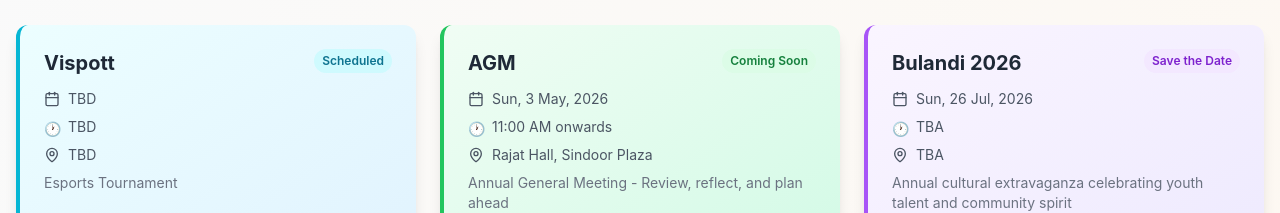
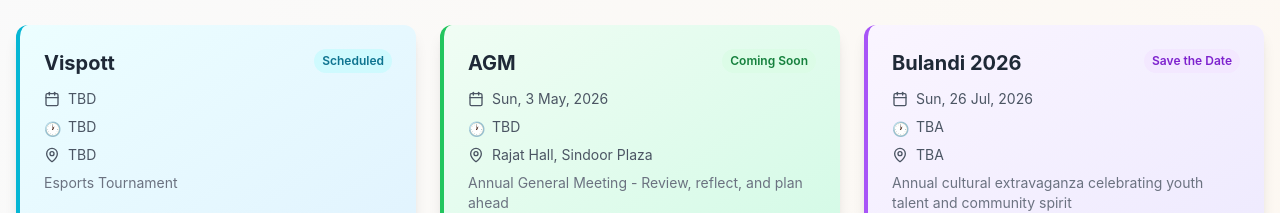
Before and after one commit to smymchennai-cloud/smymchennai, a React (Create React App) app: page / in a window 1280 px wide. Shown: the part 1783-1996 px from the top of the page. Built offline with nearby package versions, Linux system fonts and the light colour scheme.

Commit message:
[Atul] Updating time for AGM

```diff
--- a/src/data/eventsData.js
+++ b/src/data/eventsData.js
@@ -16,7 +16,7 @@ export const upcomingEvents = [
     id: 2,
     name: 'AGM',
     date: '2026-05-03',
-    time: '11:00 AM onwards',
+    time: 'TBD',
     venue: 'Rajat Hall, Sindoor Plaza',
     description: 'Annual General Meeting - Review, reflect, and plan ahead',
     status: 'Coming Soon',
```
